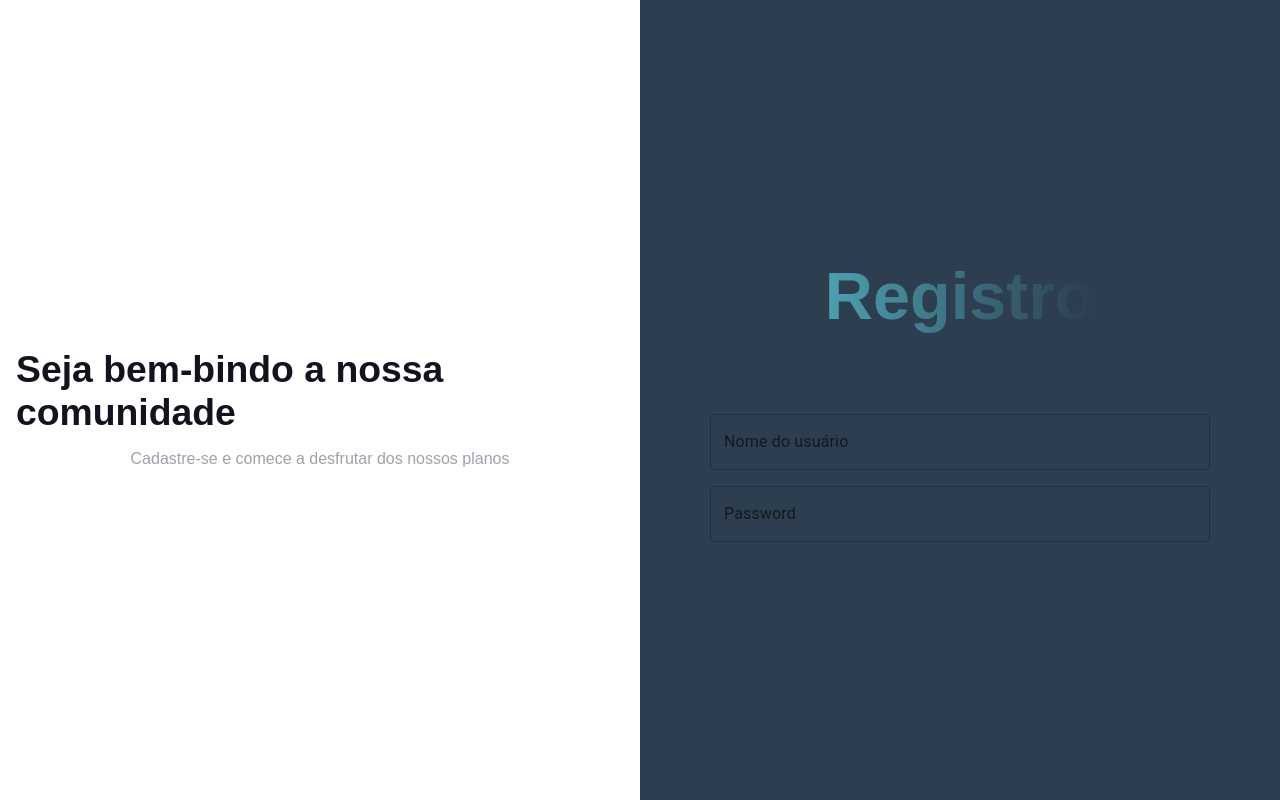
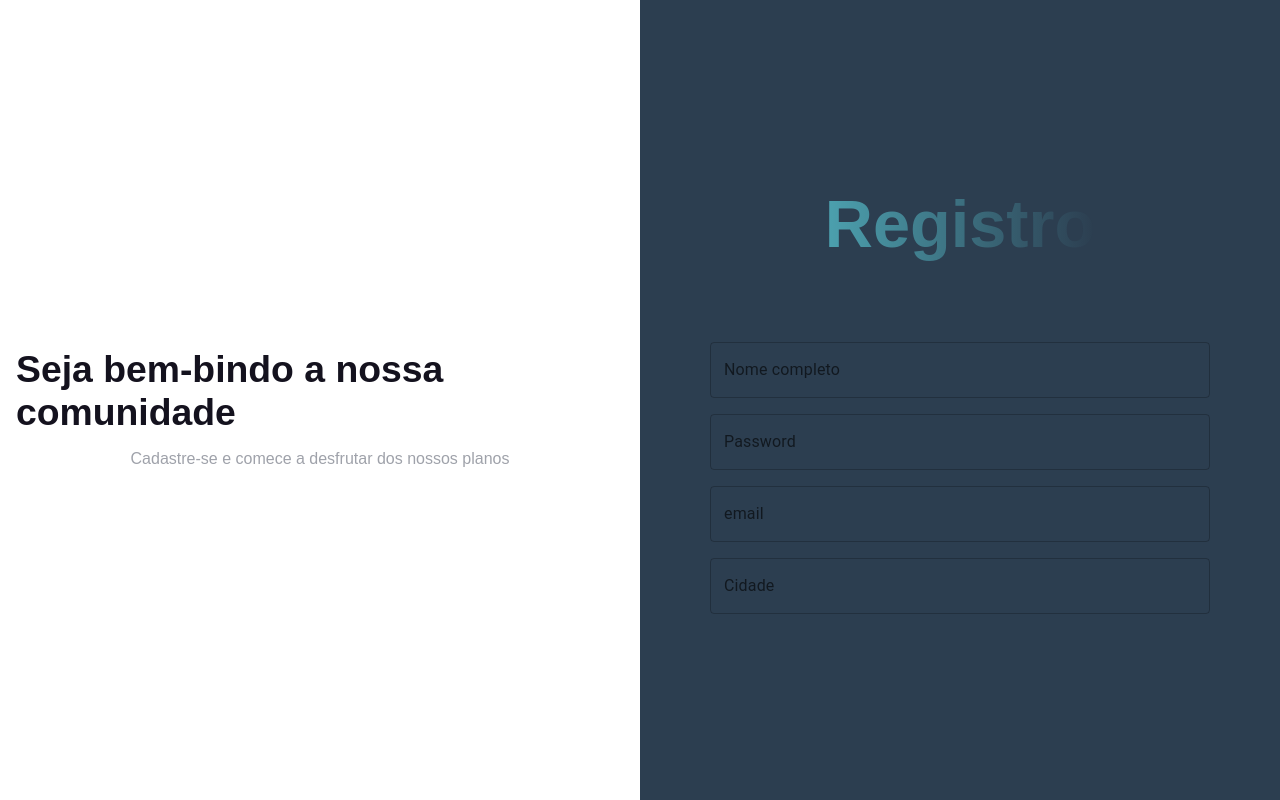
Before and after one commit to MarioBatalha/dashboard, a React (Create React App) app: page /Sign-up in a window 1280 px wide. Built offline with nearby package versions, Linux system fonts and the light colour scheme.

Commit message:
add InputRegister

```diff
--- /dev/null
+++ b/src/components/InputRegister/index.jsx
@@ -0,0 +1,47 @@
+import * as React from 'react';
+import Box from '@mui/material/Box';
+import TextField from '@mui/material/TextField';
+
+const InputRegister = () => {
+  return (
+    <Box
+    sx={{
+      width: 500,
+      maxWidth: '100%',
+      margin: '2rem',
+    }}
+  >
+    <TextField  sx={{
+      marginTop: '1rem',
+    }}
+    fullWidth
+    label="Nome completo"
+    id="fullWidth" />
+    <TextField
+    sx={{
+      marginTop: '1rem',
+    }}
+    fullWidth
+    label="Password"
+    type="password"
+    id="fullWidth" />
+    <TextField
+    sx={{
+      marginTop: '1rem',
+    }}
+    fullWidth
+    label="email"
+    type="email"
+    id="fullWidth" />
+    <TextField
+    sx={{
+      marginTop: '1rem',
+    }}
+    fullWidth
+    label="Cidade"
+    id="fullWidth" />
+  </Box>
+  );
+}
+
+export default InputRegister;
--- a/src/components/InputWithIcon/index.jsx
+++ b/src/components/InputWithIcon/index.jsx
@@ -17,7 +17,7 @@ const InputWithIcon = () => {
         marginTop: '1rem',
       }}
       fullWidth
-      label="Nome do usuário"
+      label="email"
       id="fullWidth" />
       <TextField
       sx={{
--- a/src/pages/Signup/index.jsx
+++ b/src/pages/Signup/index.jsx
@@ -1,6 +1,6 @@
 import './style.css';
 
-import InputWithIcon from '../../components/InputWithIcon';
+import InputRegister from '../../components/InputRegister';
 
 
 const Signup = () => {
@@ -12,7 +12,7 @@ const Signup = () => {
            </div>
            <div className="signup__form">
                <h1>Registro</h1>
-               <InputWithIcon />
+               <InputRegister />
            </div>
         </div>
     )
```
